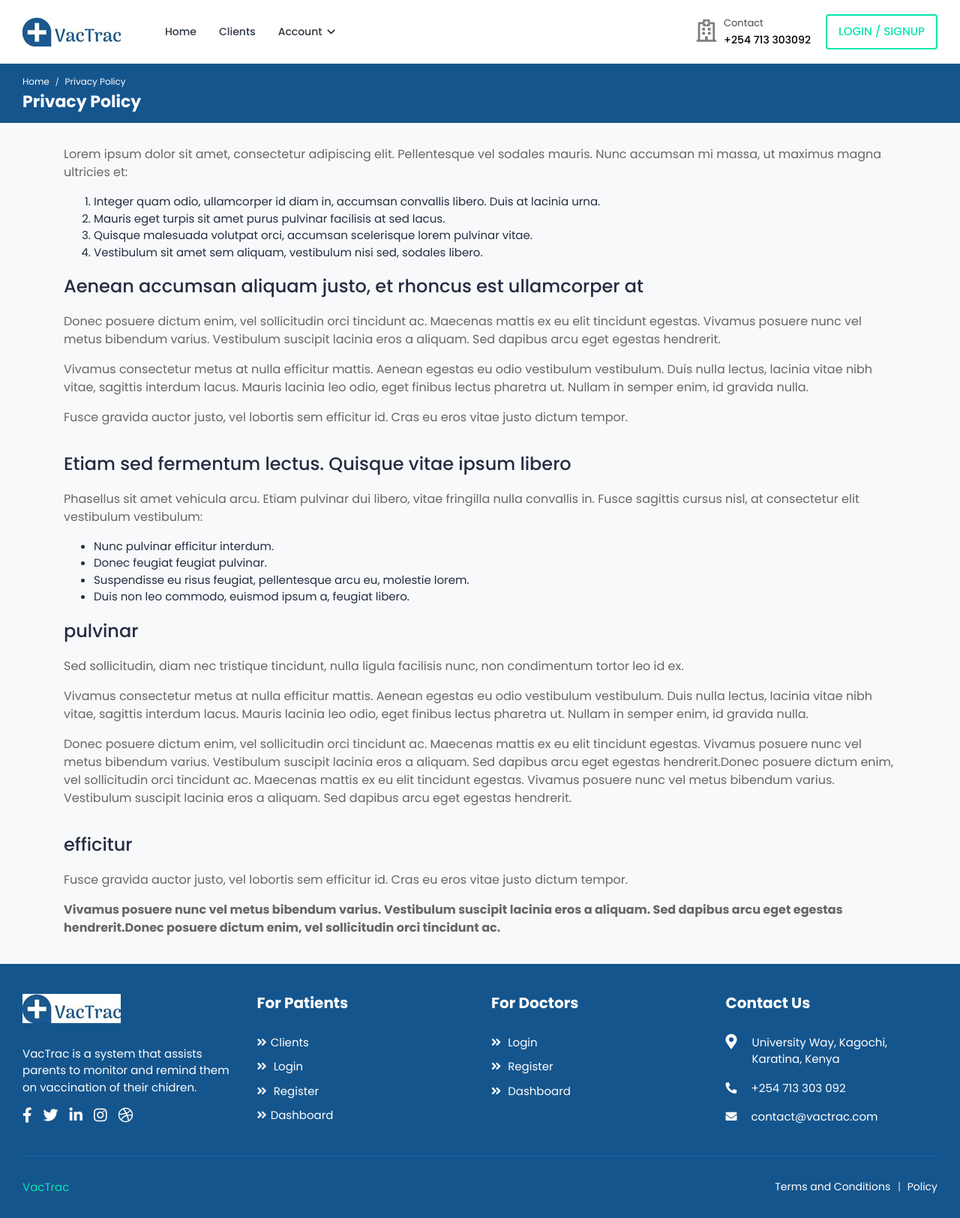
After one commit to itsregalo/child-immunization-tracking-system, a Django app: page /privacy-policy/ in a window 1280 px wide. The commit adds this page. Shown: the whole page at 75% size. Run offline with Django 4.2, Linux system fonts and the light colour scheme; parts of the project's set-up code (start-up, migrations or seed data) failed here and were passed over; some libraries are stand-ins or nearby versions.

Commit message:
index page updates on links

```diff
--- a/core/urls.py
+++ b/core/urls.py
@@ -19,4 +19,7 @@ urlpatterns = [
     path('doctor-appointments/', doctor_appintments, name='doctor-appointments'),
     path('doctor-profile-settings/', doctor_profile_update, name='doctor-profile-update'),
     path('create-child/', create_child, name='create-child'),
+
+    path('terms-and-conditions/', terms_and_conditions, name='terms-and-conditions'),
+    path('privacy-policy/', privacy_policy, name='privacy-policy'),
 ]
--- a/core/views.py
+++ b/core/views.py
@@ -20,8 +20,9 @@ sms = africastalking.SMS
 
 
 def IndexView(request, *args, **kwargs):
+    vaccines = Vaccines.objects.all()
     context = {
-
+        'vaccines': vaccines
     }
     return render(request, 'index.html', context)
 
@@ -222,6 +223,12 @@ def send_vaccine_notifications(request, *args, **kwargs):
     }
     return render(request, 'send_vaccine_notifications.html', context)
 
+def terms_and_conditions(request, *args, **kwargs):
+    return render(request, 'terms_and_conditions.html')
+
+def privacy_policy(request, *args, **kwargs):
+    return render(request, 'privacy_policy.html')
+
 def error_404(request, exception):
     return render(request, '404.html')
 
--- a/frontend/templates/admin-dash/base.html
+++ b/frontend/templates/admin-dash/base.html
@@ -39,10 +39,10 @@
 
 				<!-- Logo -->
                 <div class="header-left">
-                    <a href="index.html" class="logo">
-						<img src="{% static 'admin-static/assets/img/logo.png' %}" alt="Logo">
+                    <a href="{% url 'custom-admin:index' %}" class="logo">
+						<img src="{% static 'assets/img/logo.png' %}" alt="Logo">
 					</a>
-					<a href="index.html" class="logo logo-small">
+					<a href="{% url 'custom-admin:index' %}" class="logo logo-small">
 						<img src="{% static 'admin-static/assets/img/logo-small.png' %}" alt="Logo" width="30" height="30">
 					</a>
                 </div>
--- a/frontend/templates/base.html
+++ b/frontend/templates/base.html
@@ -58,41 +58,16 @@
 							</a>
 						</div>
 						<ul class="main-nav">
-							<li class="active">
+							<li class="">
 								<a href="{% url 'core:index' %}">Home</a>
 							</li>
+
+							<li class="">
+								<a href="{% url 'core:index' %}">Clients</a>
+							</li>
+
 							<li class="has-submenu">
-								<a href="#">Doctors <i class="fas fa-chevron-down"></i></a>
-								<ul class="submenu">
-									<li><a href="doctor-dashboard.html">Doctor Dashboard</a></li>
-									<li><a href="appointments.html">Appointments</a></li>
-									<li><a href="schedule-timings.html">Schedule Timing</a></li>
-									<li><a href="my-patients.html">Patients List</a></li>
-									<li><a href="patient-profile.html">Patients Profile</a></li>
-									<li><a href="chat-doctor.html">Chat</a></li>
-									<li><a href="invoices.html">Invoices</a></li>
-									<li><a href="doctor-profile-settings.html">Profile Settings</a></li>
-									<li><a href="reviews.html">Reviews</a></li>
-									<li><a href="doctor-register.html">Doctor Register</a></li>
-								</ul>
-							</li>
-							<li class="has-submenu">
-								<a href="#">Patients <i class="fas fa-chevron-down"></i></a>
-								<ul class="submenu">
-									<li><a href="search.html">Search Doctor</a></li>
-									<li><a href="doctor-profile.html">Doctor Profile</a></li>
-									<li><a href="booking.html">Booking</a></li>
-									<li><a href="checkout.html">Checkout</a></li>
-									<li><a href="booking-success.html">Booking Success</a></li>
-									<li><a href="patient-dashboard.html">Patient Dashboard</a></li>
-									<li><a href="favourites.html">Favourites</a></li>
-									<li><a href="chat.html">Chat</a></li>
-									<li><a href="profile-settings.html">Profile Settings</a></li>
-									<li><a href="change-password.html">Change Password</a></li>
-								</ul>
-							</li>
-							<li class="has-submenu">
-								<a href="#">More <i class="fas fa-chevron-down"></i></a>
+								<a href="#">Account <i class="fas fa-chevron-down"></i></a>
 								{% if request.user.is_authenticated %}
 							<ul class="submenu">
 								<li><a href="{% url 'accounts:login' %}">Logout</a></li>
@@ -204,10 +179,10 @@
 								<!-- Footer Widget -->
 								<div class="footer-widget footer-about">
 									<div class="footer-logo">
-										<img src="{% static 'assets/img/footer-logo.png' %}" alt="logo">
+										<img src="{% static 'assets/img/logo.png' %}" alt="logo">
 									</div>
 									<div class="footer-about-content">
-										<p>Lorem ipsum dolor sit amet, consectetur adipiscing elit, sed do eiusmod tempor incididunt ut labore et dolore magna aliqua. </p>
+										<p>VacTrac is a system that assists parents to monitor and remind them on vaccination of their chidren. </p>
 										<div class="social-icon">
 											<ul>
 												<li>
@@ -239,11 +214,10 @@
 								<div class="footer-widget footer-menu">
 									<h2 class="footer-title">For Patients</h2>
 									<ul>
-										<li><a href="search.html"><i class="fas fa-angle-double-right"></i> Search for Doctors</a></li>
+										<li><a href="#"><i class="fas fa-angle-double-right"></i>Clients</a></li>
 										<li><a href="{% url 'accounts:login' %}"><i class="fas fa-angle-double-right"></i> Login</a></li>
 										<li><a href="{% url 'accounts:register' %}"><i class="fas fa-angle-double-right"></i> Register</a></li>
-										<li><a href="booking.html"><i class="fas fa-angle-double-right"></i> Booking</a></li>
-										<li><a href="patient-dashboard.html"><i class="fas fa-angle-double-right"></i> Patient Dashboard</a></li>
+										<li><a href="#"><i class="fas fa-angle-double-right"></i>Dashboard</a></li>
 									</ul>
 								</div>
 								<!-- /Footer Widget -->
@@ -256,11 +230,9 @@
 								<div class="footer-widget footer-menu">
 									<h2 class="footer-title">For Doctors</h2>
 									<ul>
-										<li><a href="appointments.html"><i class="fas fa-angle-double-right"></i> Appointments</a></li>
-										<li><a href="chat.html"><i class="fas fa-angle-double-right"></i> Chat</a></li>
 										<li><a href="{% url 'accounts:login' %}"><i class="fas fa-angle-double-right"></i> Login</a></li>
 										<li><a href="doctor-register.html"><i class="fas fa-angle-double-right"></i> Register</a></li>
-										<li><a href="doctor-dashboard.html"><i class="fas fa-angle-double-right"></i> Doctor Dashboard</a></li>
+										<li><a href="#"><i class="fas fa-angle-double-right"></i> Dashboard</a></li>
 									</ul>
 								</div>
 								<!-- /Footer Widget -->
@@ -275,15 +247,15 @@
 									<div class="footer-contact-info">
 										<div class="footer-address">
 											<span><i class="fas fa-map-marker-alt"></i></span>
-											<p> 3556  Beech Street, San Francisco,<br> California, CA 94108 </p>
+											<p> University Way, Kagochi,<br> Karatina, Kenya</p>
 										</div>
 										<p>
 											<i class="fas fa-phone-alt"></i>
-											+1 315 369 5943
+											+254 713 303 092
 										</p>
 										<p class="mb-0">
 											<i class="fas fa-envelope"></i>
-											doccure@example.com
+											contact@vactrac.com
 										</p>
 									</div>
 								</div>
@@ -305,7 +277,7 @@
 							<div class="row">
 								<div class="col-md-6 col-lg-6">
 									<div class="copyright-text">
-										<p class="mb-0"><a href="templateshub.net">Templates Hub</a></p>
+										<p class="mb-0"><a href="#">VacTrac</a></p>
 									</div>
 								</div>
 								<div class="col-md-6 col-lg-6">
@@ -313,8 +285,8 @@
 									<!-- Copyright Menu -->
 									<div class="copyright-menu">
 										<ul class="policy-menu">
-											<li><a href="term-condition.html">Terms and Conditions</a></li>
-											<li><a href="privacy-policy.html">Policy</a></li>
+											<li><a href="{% url 'core:terms-and-conditions' %}">Terms and Conditions</a></li>
+											<li><a href="{% url 'core:privacy-policy' %}">Policy</a></li>
 										</ul>
 									</div>
 									<!-- /Copyright Menu -->
--- a/frontend/templates/doctor_appointments.html
+++ b/frontend/templates/doctor_appointments.html
@@ -16,7 +16,7 @@
 						<div class="col-md-12 col-12">
 							<nav aria-label="breadcrumb" class="page-breadcrumb">
 								<ol class="breadcrumb">
-									<li class="breadcrumb-item"><a href="index-2.html">Home</a></li>
+									<li class="breadcrumb-item"><a href="{% url 'core:index' %}">Home</a></li>
 									<li class="breadcrumb-item active" aria-current="page">Appointments</li>
 								</ol>
 							</nav>
--- /dev/null
+++ b/frontend/templates/privacy_policy.html
@@ -0,0 +1,84 @@
+{% extends 'base.html' %}
+{% load static %}
+{% block title %}Privacy Policy{% endblock title %}
+
+{% block body %}
+
+
+
+			<!-- Breadcrumb -->
+			<div class="breadcrumb-bar">
+				<div class="container-fluid">
+					<div class="row align-items-center">
+						<div class="col-md-12 col-12">
+							<nav aria-label="breadcrumb" class="page-breadcrumb">
+								<ol class="breadcrumb">
+									<li class="breadcrumb-item"><a href="{% url 'core:index' %}">Home</a></li>
+									<li class="breadcrumb-item active" aria-current="page">Privacy Policy</li>
+								</ol>
+							</nav>
+							<h2 class="breadcrumb-title">Privacy Policy</h2>
+						</div>
+					</div>
+				</div>
+			</div>
+			<!-- /Breadcrumb -->
+
+			<!-- Page Content -->
+			<div class="content">
+				<div class="container">
+					<div class="row">
+						<div class="col-12">
+							<div class="terms-content">
+								<div class="terms-text">
+									<p>Lorem ipsum dolor sit amet, consectetur adipiscing elit. Pellentesque vel sodales mauris. Nunc accumsan mi massa, ut maximus magna ultricies et:</p>
+									<ol>
+										<li>Integer quam odio, ullamcorper id diam in, accumsan convallis libero. Duis at lacinia urna.</li>
+										<li>Mauris eget turpis sit amet purus pulvinar facilisis at sed lacus.</li>
+										<li>Quisque malesuada volutpat orci, accumsan scelerisque lorem pulvinar vitae.</li>
+										<li>Vestibulum sit amet sem aliquam, vestibulum nisi sed, sodales libero.</li>
+									</ol>
+								</div>
+								<div class="terms-text">
+									<h4>Aenean accumsan aliquam justo, et rhoncus est ullamcorper at</h4>
+									<p>Donec posuere dictum enim, vel sollicitudin orci tincidunt ac. Maecenas mattis ex eu elit tincidunt egestas. Vivamus posuere nunc vel metus bibendum varius. Vestibulum suscipit lacinia eros a aliquam. Sed dapibus arcu eget egestas hendrerit.</p>
+
+									<p>Vivamus consectetur metus at nulla efficitur mattis. Aenean egestas eu odio vestibulum vestibulum. Duis nulla lectus, lacinia vitae nibh vitae, sagittis interdum lacus. Mauris lacinia leo odio, eget finibus lectus pharetra ut. Nullam in semper enim, id gravida nulla.</p>
+
+									<p>Fusce gravida auctor justo, vel lobortis sem efficitur id. Cras eu eros vitae justo dictum tempor.</p>
+								</div>
+								<div class="terms-text">
+									<h4>Etiam sed fermentum lectus. Quisque vitae ipsum libero</h4>
+									<p>Phasellus sit amet vehicula arcu. Etiam pulvinar dui libero, vitae fringilla nulla convallis in. Fusce sagittis cursus nisl, at consectetur elit vestibulum vestibulum:</p>
+									<ul>
+										<li>Nunc pulvinar efficitur interdum.</li>
+										<li>Donec feugiat feugiat pulvinar.</li>
+										<li>Suspendisse eu risus feugiat, pellentesque arcu eu, molestie lorem. </li>
+										<li>Duis non leo commodo, euismod ipsum a, feugiat libero.</li>
+									</ul>
+								</div>
+								<div class="terms-text">
+									<h4>pulvinar</h4>
+									<p>Sed sollicitudin, diam nec tristique tincidunt, nulla ligula facilisis nunc, non condimentum tortor leo id ex.</p>
+
+									<p>Vivamus consectetur metus at nulla efficitur mattis. Aenean egestas eu odio vestibulum vestibulum. Duis nulla lectus, lacinia vitae nibh vitae, sagittis interdum lacus. Mauris lacinia leo odio, eget finibus lectus pharetra ut. Nullam in semper enim, id gravida nulla.</p>
+
+									<p>Donec posuere dictum enim, vel sollicitudin orci tincidunt ac. Maecenas mattis ex eu elit tincidunt egestas. Vivamus posuere nunc vel metus bibendum varius. Vestibulum suscipit lacinia eros a aliquam. Sed dapibus arcu eget egestas hendrerit.Donec posuere dictum enim, vel sollicitudin orci tincidunt ac. Maecenas mattis ex eu elit tincidunt egestas. Vivamus posuere nunc vel metus bibendum varius. Vestibulum suscipit lacinia eros a aliquam. Sed dapibus arcu eget egestas hendrerit.</p>
+								</div>
+								<div class="terms-text">
+									<h4>efficitur</h4>
+
+									<p>Fusce gravida auctor justo, vel lobortis sem efficitur id. Cras eu eros vitae justo dictum tempor.</p>
+
+									<p><strong>Vivamus posuere nunc vel metus bibendum varius. Vestibulum suscipit lacinia eros a aliquam. Sed dapibus arcu eget egestas hendrerit.Donec posuere dictum enim, vel sollicitudin orci tincidunt ac.</strong></p>
+								</div>
+							</div>
+						</div>
+					</div>
+				</div>
+
+			</div>
+			<!-- /Page Content -->
+
+
+{% endblock body %}
```
Also changed, not shown: frontend/templates/index.html (+17 -64 lines), frontend/templates/parent_dashboard.html (+6 -2 lines), frontend/templates/terms_and_conditions.html (added, +69 -0 lines), accounts/migrations/0013_doctor_doctor_id.py (added), db.sqlite3.
